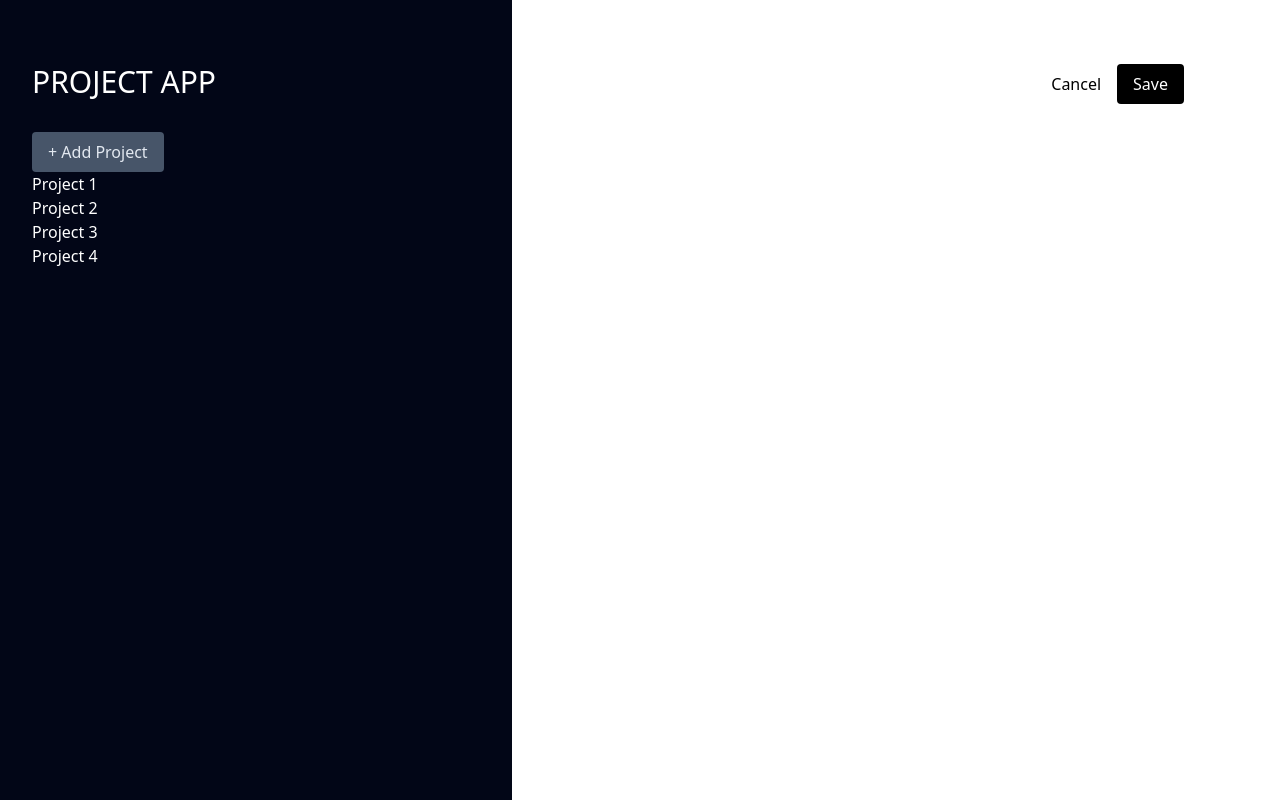
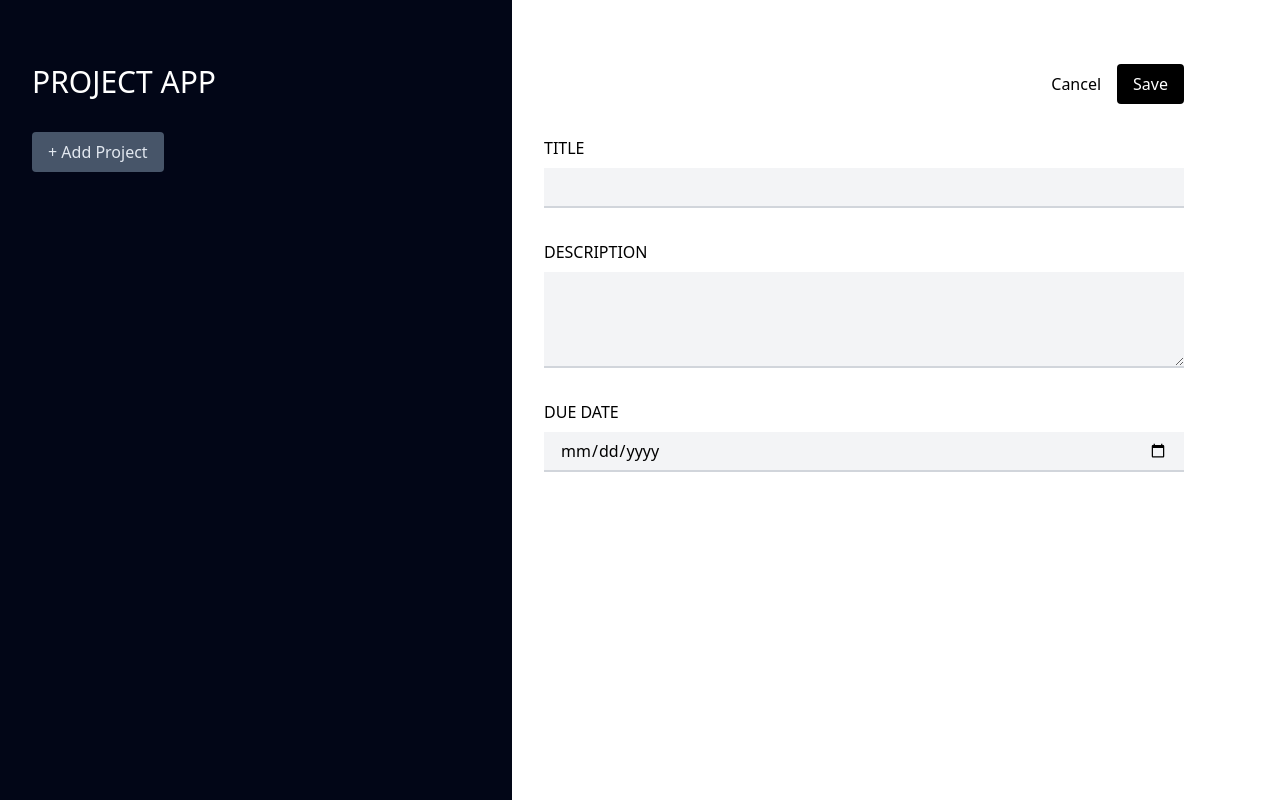
Before and after one commit to inv123/react-project-management, a React (Create React App) app in the folder react-project-management/: page / in a window 1280 px wide. Built offline with nearby package versions, Linux system fonts and the light colour scheme.

Commit message:
create project component

```diff
--- a/react-project-management/public/output.css
+++ b/react-project-management/public/output.css
@@ -543,6 +543,22 @@ video {
   margin-bottom: 2rem;
 }
 
+.mb-4 {
+  margin-bottom: 1rem;
+}
+
+.mb-2 {
+  margin-bottom: 0.5rem;
+}
+
+.mb-3 {
+  margin-bottom: 0.75rem;
+}
+
+.block {
+  display: block;
+}
+
 .flex {
   display: flex;
 }
@@ -555,12 +571,40 @@ video {
   height: 3.5rem;
 }
 
+.h-10 {
+  height: 2.5rem;
+}
+
+.h-8 {
+  height: 2rem;
+}
+
+.h-16 {
+  height: 4rem;
+}
+
+.h-24 {
+  height: 6rem;
+}
+
 .w-2\/5 {
   width: 40%;
 }
 
 .w-14 {
   width: 3.5rem;
+}
+
+.w-full {
+  width: 100%;
+}
+
+.w-2\/6 {
+  width: 33.333333%;
+}
+
+.w-1\/5 {
+  width: 20%;
 }
 
 .flex-none {
@@ -591,6 +635,29 @@ video {
   border-radius: 0.25rem;
 }
 
+.border-b-2 {
+  border-bottom-width: 2px;
+}
+
+.border-solid {
+  border-style: solid;
+}
+
+.border-gray-200 {
+  --tw-border-opacity: 1;
+  border-color: rgb(229 231 235 / var(--tw-border-opacity));
+}
+
+.border-gray-400 {
+  --tw-border-opacity: 1;
+  border-color: rgb(156 163 175 / var(--tw-border-opacity));
+}
+
+.border-gray-300 {
+  --tw-border-opacity: 1;
+  border-color: rgb(209 213 219 / var(--tw-border-opacity));
+}
+
 .bg-slate-950 {
   --tw-bg-opacity: 1;
   background-color: rgb(2 6 23 / var(--tw-bg-opacity));
@@ -609,6 +676,26 @@ video {
 .bg-white {
   --tw-bg-opacity: 1;
   background-color: rgb(255 255 255 / var(--tw-bg-opacity));
+}
+
+.bg-slate-300 {
+  --tw-bg-opacity: 1;
+  background-color: rgb(203 213 225 / var(--tw-bg-opacity));
+}
+
+.bg-slate-200 {
+  --tw-bg-opacity: 1;
+  background-color: rgb(226 232 240 / var(--tw-bg-opacity));
+}
+
+.bg-gray-200 {
+  --tw-bg-opacity: 1;
+  background-color: rgb(229 231 235 / var(--tw-bg-opacity));
+}
+
+.bg-gray-100 {
+  --tw-bg-opacity: 1;
+  background-color: rgb(243 244 246 / var(--tw-bg-opacity));
 }
 
 .p-4 {
@@ -645,6 +732,10 @@ video {
 
 .pr-20 {
   padding-right: 5rem;
+}
+
+.pl-4 {
+  padding-left: 1rem;
 }
 
 .text-5xl {
@@ -684,3 +775,36 @@ video {
   --tw-text-opacity: 1;
   color: rgb(226 232 240 / var(--tw-text-opacity));
 }
+
+.hover\:border-gray-500:hover {
+  --tw-border-opacity: 1;
+  border-color: rgb(107 114 128 / var(--tw-border-opacity));
+}
+
+.focus\:border-gray-700:focus {
+  --tw-border-opacity: 1;
+  border-color: rgb(55 65 81 / var(--tw-border-opacity));
+}
+
+.focus\:border-gray-500:focus {
+  --tw-border-opacity: 1;
+  border-color: rgb(107 114 128 / var(--tw-border-opacity));
+}
+
+.focus\:pl-12:focus {
+  padding-left: 3rem;
+}
+
+.focus\:pl-4:focus {
+  padding-left: 1rem;
+}
+
+.focus-visible\:outline-none:focus-visible {
+  outline: 2px solid transparent;
+  outline-offset: 2px;
+}
+
+.active\:border-gray-500:active {
+  --tw-border-opacity: 1;
+  border-color: rgb(107 114 128 / var(--tw-border-opacity));
+}
--- a/react-project-management/src/components/Button.js
+++ b/react-project-management/src/components/Button.js
@@ -1,11 +1,11 @@
 import React from 'react'
 
-export const Button = ({type, content}) => {
+export const Button = ({type, content, clickHandler}) => {
   let classnames = 'px-4 py-2 rounded ';
   type === 'primary' ? classnames += ' text-white bg-black' : type === 'secondary' ? classnames += ' text-black bg-white' : classnames += ' bg-slate-600 text-slate-200'
   return (
     <>
-        <button className={classnames}>{content}</button>
+        <button className={classnames} onClick={clickHandler}>{content}</button>
     </>
   )
 }
--- a/react-project-management/src/components/LeftSide/LeftSide.js
+++ b/react-project-management/src/components/LeftSide/LeftSide.js
@@ -7,12 +7,12 @@ export const LeftSide = () => {
       <h1 className="text-3xl uppercase mb-8">Project App</h1>
       <Button content="+ Add Project"/>
       <div>
-        <ul>
+        {/* <ul>
           <li>Project 1</li>
           <li>Project 2</li>
           <li>Project 3</li>
           <li>Project 4</li>
-        </ul>
+        </ul> */}
       </div>
     </>
   );
--- a/react-project-management/src/components/RightSide/AddProject.js
+++ b/react-project-management/src/components/RightSide/AddProject.js
@@ -4,12 +4,21 @@ import { Button } from "../Button";
 export const AddProject = () => {
   return (
     <>
-      <div class="flex justify-end mb-8">
-        <div class="flex flex-nowrap ">
+      <div class="block">
+        <div class="flex flex-nowrap justify-end w-full mb-8">
             <Button type='secondary' content='Cancel'/>
             <Button type='primary' content='Save'/>
         </div>
-        <div class="flex-none ..."></div>
+        <div class="flex-none ">
+            <label className="block mb-2 uppercase">title</label>
+            <input className="block bg-gray-100 h-10 border-b-2 border-gray-300 border-solid w-full focus:border-gray-500 px-4 focus-visible:outline-none mb-8 py-2"/>
+
+            <label className="block mb-2 uppercase">description</label>
+            <textarea className="block bg-gray-100 h-24 border-b-2 border-gray-300 border-solid w-full focus:border-gray-500 pl-4 focus-visible:outline-none mb-8 py-2" />
+
+            <label className="block mb-2 uppercase">due date</label>
+            <input className="block bg-gray-100 h-10 border-b-2 border-gray-300 border-solid w-full focus:border-gray-500 px-4 focus-visible:outline-none mb-8 py-2" type="date"/>
+        </div>
       </div>
     </>
   );
```
